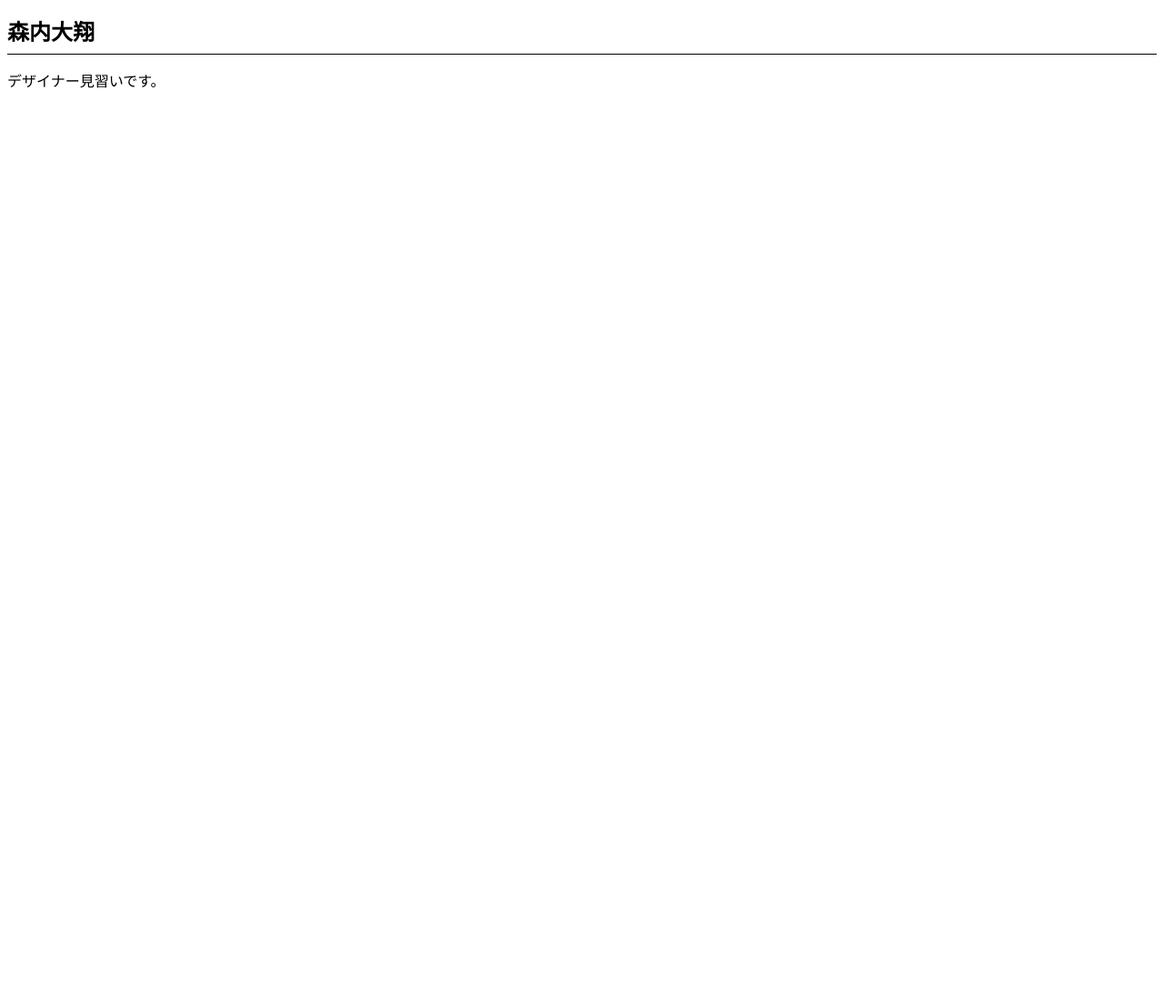
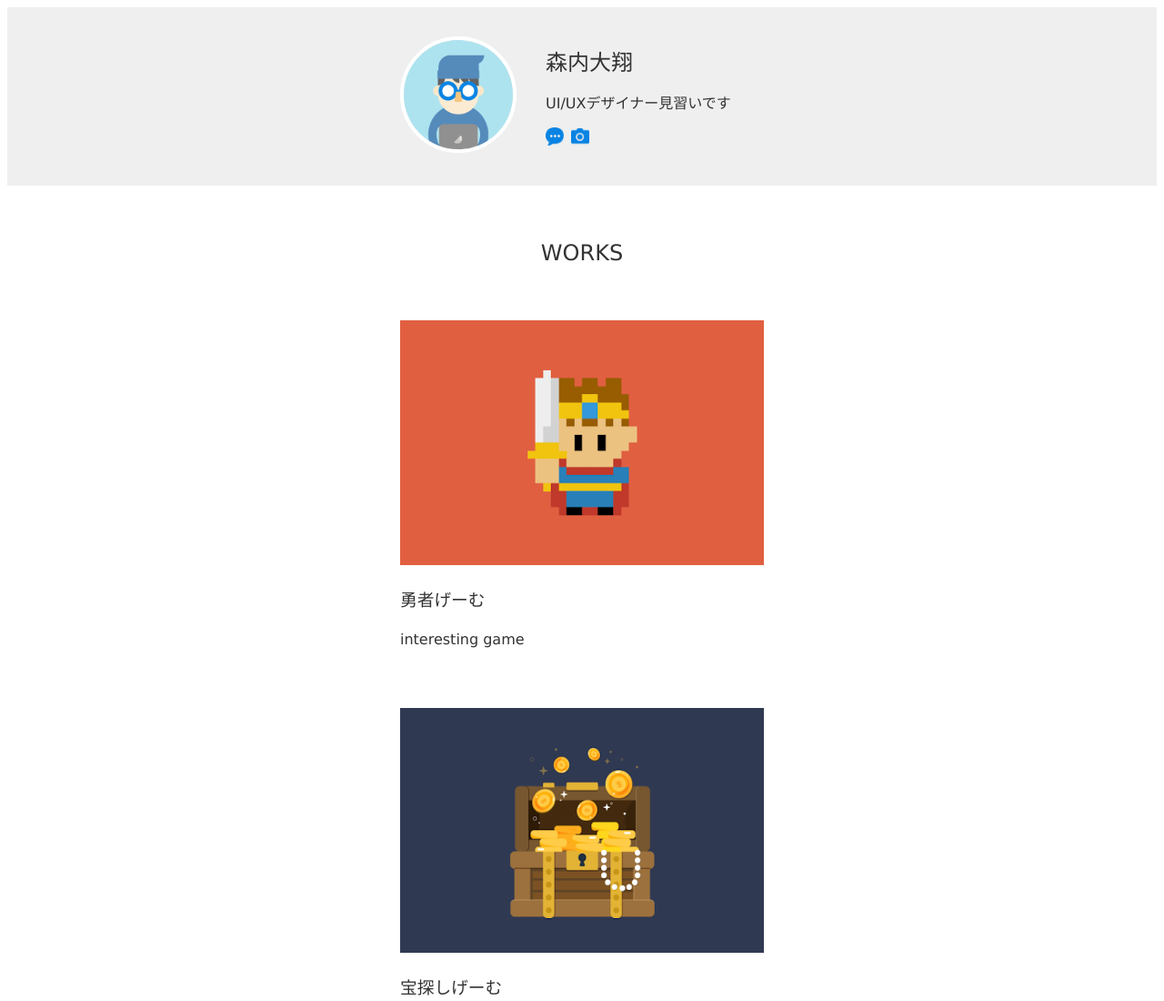
Before and after one commit to tiger9810/tiger9810.github.io, a plain HTML site: page index.html in a window 1280 px wide. Shown: the top 1100 px of the page at 91% size. Before the commit the page ends 800 px from the top, so only its background shows below. Drawn offline with Linux system fonts and the light colour scheme.

Commit message:
Add files via upload

```diff
--- a/css/styles.css
+++ b/css/styles.css
@@ -1,6 +1,86 @@
-h1 {
-  font-size: 24px;
-  padding-bottom: 8px;
-  border-bottom: 1px solid black;
+body {
+  color: #333;
+  font-family: Verdana, Geneva, Tahoma, sans-serif;
 
 }
+
+header{
+  background-color: #efefef;
+  padding: 32px 0px;
+}
+
+.container {
+  /* background-color: salmon; */
+  display: flex;
+  width: 400px;
+  margin-left: auto;
+  margin-right: auto;
+  align-items: center;
+}
+
+
+.icon img {
+  border-radius: 50%;
+  border: 4px solid  white;
+}
+
+.info {
+  /* background-color: slategrey; */
+  margin-left: 32px;
+}
+
+.info h1 {
+  font-weight: normal;
+  font-size: 24px;
+  margin: 0;
+}
+
+.imfo p {
+margin: 0;                    /* ここでmarginをすべて０にしてからbottomで16pxとしている */
+margin-bottom: 16px;
+}
+
+.info ul {
+  margin: 0;
+  padding: 0;
+  list-style-type: none;
+  display: flex;
+}
+
+.info ul li {
+  margin-right: 8px;
+}
+
+.works {
+  width: 400px;
+  margin-left: auto;
+  margin-right: auto;
+
+}
+
+.works > h1 {
+  font-weight: normal;
+  font-size: 24px;
+  text-align: center;
+  margin: 60px 0;
+}
+
+.works > section {
+  margin-bottom: 60px;
+}
+
+.works > section > h1 {
+  font-weight: normal;
+}
+
+.works p {
+  line-height: 1.8;
+  /* 行間を文字サイズの1.8倍にしてというプロパティ */
+}
+
+footer p {
+  text-align: center;
+  font-size: 14px;
+  margin-bottom: 60px;
+  color: gray;
+}
--- a/index.html
+++ b/index.html
@@ -2,11 +2,66 @@
 <html lang="ja">
   <head>
     <meta charset="utf-8">
-    <title>森内大翔のポートフォリオサイト</title>
-    <link rel="stylesheet" href="css/styles.css"
+    <title>大翔のポートフォリオサイト</title>
+    <link rel="icon" href="img/favicon.ico">
+    <meta name="description" content="大翔のポートフォリオサイトです。">
+    <link rel="stylesheet" href="css/styles.css">
   </head>
   <body>
-    <h1>森内大翔</h1>
-    <p>デザイナー見習いです。</p>
+    <header>
+      <div class="container">
+        <div class="icon">
+          <img src="img/taro.png" width="120" height="120" alt="大翔のアイコンです">
+        </div>
+
+        <div class="info">
+
+          <h1>森内大翔</h1>
+          <p>UI/UXデザイナー見習いです</p>
+
+          <ul>
+            <li>
+              <a href="https://dotinstall.com" target="_blank">
+                <img src="img/blog.png" width="20" height="20" alt="ブログサイトへのリンク">
+              </a>
+            </li>
+
+            <li>
+              <a href="https://dotinstall.com" target="_blank">
+                <img src="img/photos.png" width="20" height="20" alt="写真サイトへのリンク">
+              </a>
+            </li>
+          </ul>
+        </div>
+      </div>
+
+    </header>
+
+    <!-- 作品紹介 -->
+    <section class="works">
+      <h1>WORKS</h1>
+      <section>
+        <img src="img/work1.png" width="400" height="269" alt="勇者ゲームの紹介画像">
+        <h1>勇者げーむ</h1>
+        <p>interesting game</p>
+      </section>
+
+      <section>
+        <img src="img/work2.png" width="400" height="269" alt="宝さがしゲームの紹介画像">
+        <h1>宝探しげーむ</h1>
+        <p>interesting game</p>
+      </section>
+
+      <section>
+        <img src="img/work3.png" width="400" height="269" alt="勇者ゲームの紹介画像">
+        <h1>真剣衰弱げーむ</h1>
+        <p>interesting game</p>
+      </section>
+
+    </section>
+
+    <footer>
+      <p>(c) dotinstall.com</p>
+    </footer>
   </body>
 </html>
```
Also changed, not shown: img/blog.png (added), img/favicon.ico (added), img/photos.png (added), img/taro.png (added), img/work1.png (added), img/work2.png (added), img/work3.png (added).
